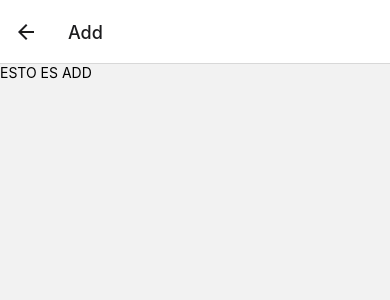
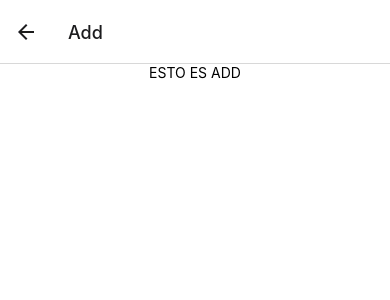
Before and after one commit to sJ4cques/MARK1, a React Native app: screen /Add in a window 390 px wide. Shown: the top 300 px of the page. Built offline with nearby package versions, Linux system fonts and the light colour scheme.

Commit message:
15/08/23

```diff
--- a/src/Navigation.js
+++ b/src/Navigation.js
@@ -1,13 +1,13 @@
 import { createStackNavigator } from "@react-navigation/stack";
 import { NavigationContainer } from "@react-navigation/native";
 import Home from './screens/Home'
-import Add from './screens/Add';
+import Add from './screens/Add'
 
 const Stack = createStackNavigator();
 
 function MyStack() {
     return(
-        <Stack.Navigator>
+        <Stack.Navigator initialRouteName="Home">
             <Stack.Screen name="Home" component={Home}/>
             <Stack.Screen name="Add" component={Add} options={{presentation: 'modal'}}/>
         </Stack.Navigator>
--- a/src/screens/Add.js
+++ b/src/screens/Add.js
@@ -1,5 +1,5 @@
 import React from "react"
-import { Text } from "react-native"
+import { Text, View, StyleSheet } from "react-native"
 
 
 
@@ -8,6 +8,16 @@ import { Text } from "react-native"
 
 export default function Add () {
     return (
-        <Text>ESTO ES ADD</Text>
+        <View style={styles.container}>
+            <Text>ESTO ES ADD</Text>
+        </View>
     )
 }
+
+const styles = StyleSheet.create({
+    container: {
+        flex: 1,
+        backgroundColor: 'white',
+        alignItems: 'center'
+    }
+})
--- a/src/screens/Home.js
+++ b/src/screens/Home.js
@@ -1,13 +1,23 @@
 import React from "react"
-import { Text } from "react-native"
-
-
-
+import { Text, Pressable, StyleSheet } from "react-native"
+import { useNavigation } from "@react-navigation/native"
 
 
 
 export default function Home () {
+    const navigation = useNavigation()
     return (
+        <>
         <Text>ESTO ES HOME</Text>
+        <Pressable onPress={() => navigation.navigate('Add')} style={styles.BtnAdd}>
+            <Text style={{color: 'skyblue', fontSize: 25}}>Add</Text>
+        </Pressable>
+        </>
     )
 }
+
+const styles = StyleSheet.create({
+    BtnAdd:{
+        alignSelf:'center'
+    }
+})
```
